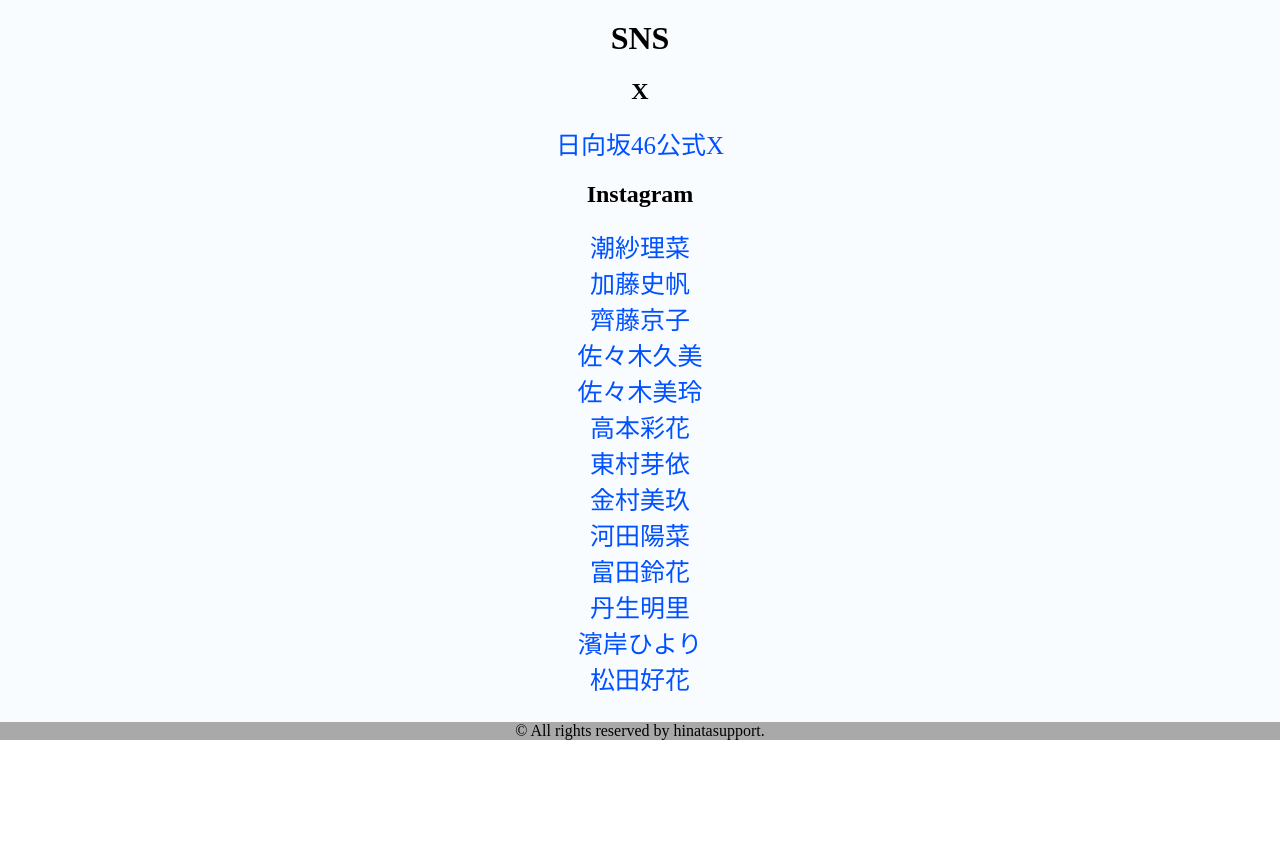
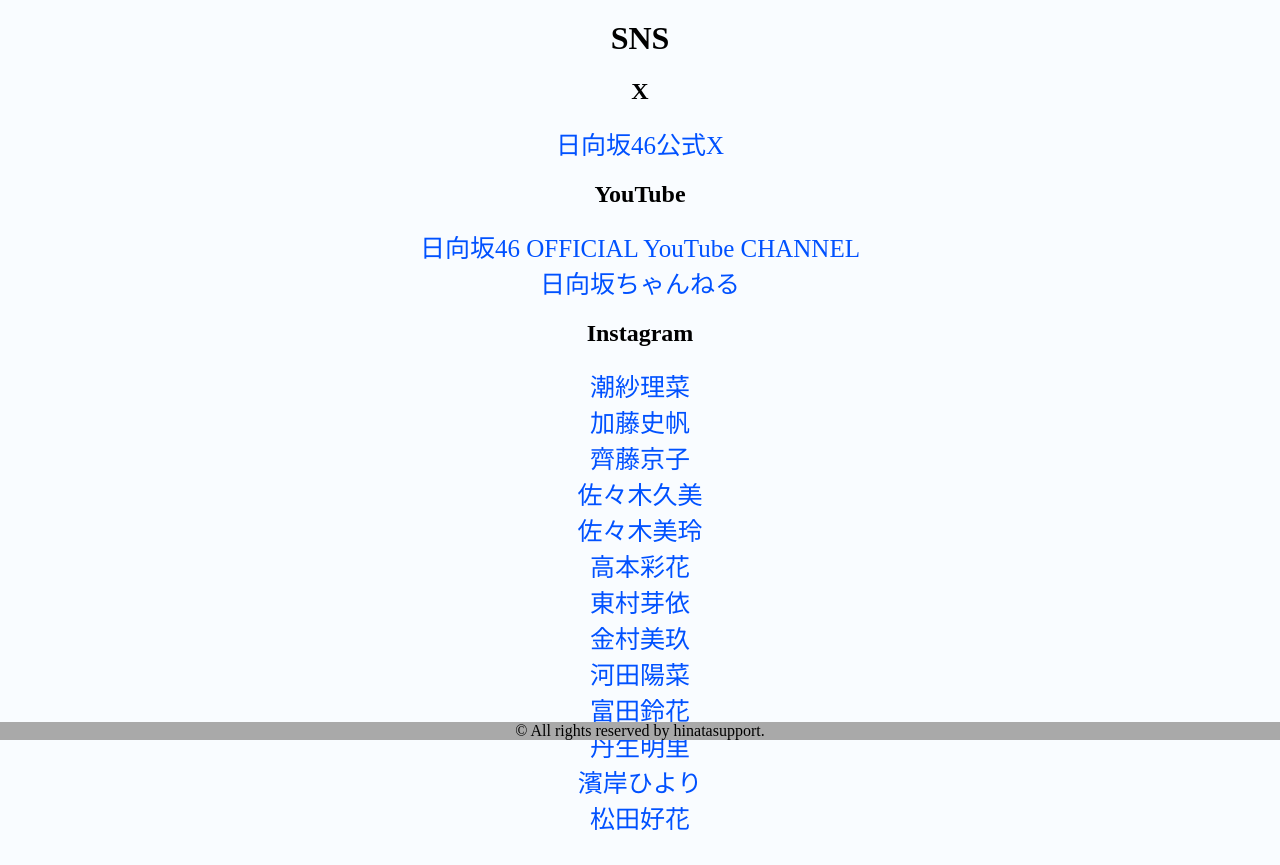
Before and after one commit to masashikuwahara/hinatazaka46, a PHP site: page /sns.php in a window 1280 px wide. Shown: the part 60-925 px from the top of the page. Before the commit the page ends 800 px from the top, so only its background shows below. Run offline with PHP 8.4, Linux system fonts and the light colour scheme.

Commit message:
YouTubeリンク追加

```diff
--- a/sns.php
+++ b/sns.php
@@ -12,6 +12,9 @@
   <h1 class="title">SNS</h1>
   <h2>X</h2>
   <a href="https://twitter.com/hinatazaka46" target="_blank" rel="noopener noreferrer" class="sns-list">日向坂46公式X</a>
+  <h2>YouTube</h2>
+  <a href="https://www.youtube.com/channel/UCR0V48DJyWbwEAdxLL5FjxA" target="_blank" rel="noopener noreferrer" class="sns-list">日向坂46 OFFICIAL YouTube CHANNEL </a><br>
+  <a href="https://www.youtube.com/@hinatazakachannel/featured" target="_blank" rel="noopener noreferrer" class="sns-list">日向坂ちゃんねる</a>
   <h2>Instagram</h2>
   <a href="https://instagram.com/ushiosarina8_8" target="_blank" rel="noopener noreferrer" class="sns-list">潮紗理菜</a><br>
   <a href="https://www.instagram.com/katoshi.official/" target="_blank" rel="noopener noreferrer" class="sns-list">加藤史帆</a><br>
@@ -27,6 +30,10 @@
   <a href="https://instagram.com/hiyotan928_official" target="_blank" rel="noopener noreferrer" class="sns-list">濱岸ひより</a><br>
   <a href="https://instagram.com/matsudakonoka.yahos" target="_blank" rel="noopener noreferrer" class="sns-list">松田好花</a><br>
 </div>
+<div class="example2">
+  <div class="example3" style="margin-bottom: 30px;"></div>
+  <div class="example3" style="margin-top: 30px;"></div>
+</div>
 <script src="https://code.jquery.com/jquery-3.4.1.min.js" integrity="sha256-CSXorXvZcTkaix6Yvo6HppcZGetbYMGWSFlBw8HfCJo=" crossorigin="anonymous"></script>
 <script type="text/javascript" src="hamburger.js"></script>
 <?php require('footer.php'); ?>
```
